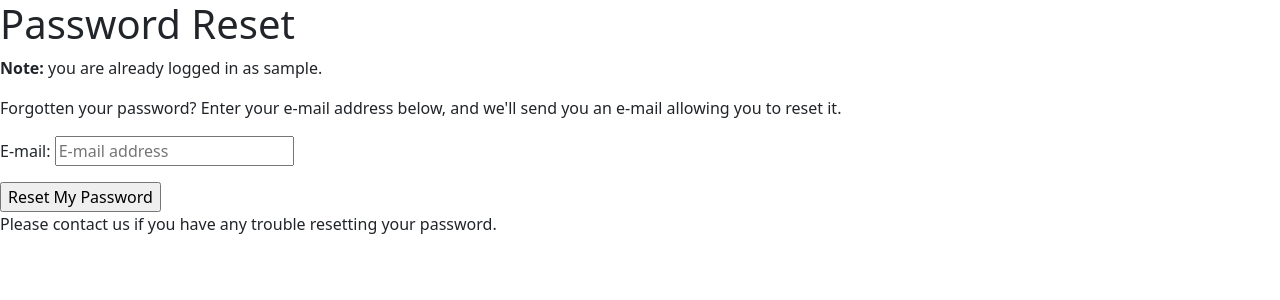
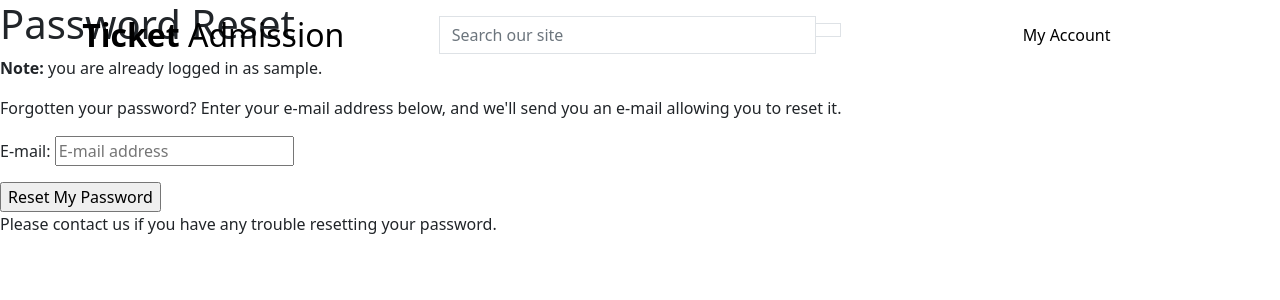
Before and after one commit to Code-Institute-Submissions/winterheartlee-ticket_admission_SepResub, a Django app: page /accounts/password/reset/ in a window 1280 px wide. Shown: the top 300 px of the page. Run offline with Django 3.2, Linux system fonts and the light colour scheme; the visitor is signed in with stand-in values (Sample User, id 1); some libraries are stand-ins or nearby versions.

Commit message:
added static & media folders with base.css and homepage image

```diff
--- a/templates/base.html
+++ b/templates/base.html
@@ -40,7 +40,73 @@
 </head>
 
 <body>
-    <header class="container-fluid fixed-top"></header>
+    <!-- Nav Bar design to be extended to every page -->
+    <header class="container-fluid fixed-top">
+        <div class="row">
+            <div id="topnav" class="row bg-white pt-lg-2 d-none d-lg-flex"></div>
+                <div class="col-12 col-lg-4 my-auto py-1 py-lg-0 text-center text-lg-left">
+                    <a href="{% url 'home' %}" class="nav-link main-logo-link">
+                        <h2 class="logo-font text-black my-0"><strong>Ticket</strong> Admission</h2>
+                    </a>
+                </div>
+                <!-- Search bar; will use this for users to be able to search for events -->
+                <div class="col-12 col-lg-4 my-auto py-1 py-lg-0">
+                    <form method="GET" action="">
+                        <div class="input-group w-100">
+                            <input class="form-control border border-black rounded-0" type="text" name="q" placeholder="Search our site">
+                            <div class="input-group-append">
+                                <button class="form-control btn btn-black border border-black rounded-0" type="submit">
+                                    <span class="icon">
+                                        <i class="fas fa-search"></i>
+                                    </span>
+                                </button>
+                            </div>
+                        </div>
+                    </form>
+                </div>
+                <div class="col-12 col-lg-4 my-auto py-1 py-lg-0">
+                    <ul class="list-inline list-unstyled text-center text-lg-right my-0">
+                        <li class="list-inline-item dropdown">
+                            <a class="text-black nav-link" href="#" id="user-options" data-toggle="dropdown" aria-haspopup="true" aria-expanded="false">
+                                <div class="text-center">
+                                    <div><i class="fas fa-user fa-lg"></i></div>
+                                    <p class="my-0">My Account</p>
+                                </div>
+                            </a>
+                            <div class="dropdown-menu border-0" aria-labelledby="user-options">
+                                {% if request.user.is_authenticated %}
+                                    {% if request.user.is_superuser %}
+                                        <a href="" class="dropdown-item">Product Management</a>
+                                    {% endif %}
+                                    <a href="" class="dropdown-item">My Profile</a>
+                                    <a href="{% url 'account_logout' %}" class="dropdown-item">Logout</a>
+                                {% else %}
+                                    <a href="{% url 'account_signup' %}" class="dropdown-item">Register</a>
+                                    <a href="{% url 'account_login' %}" class="dropdown-item">Login</a>
+                                {% endif %}
+                            </div>
+                        </li>
+                        <!-- For Shopping Bag Total
+                        <li class="list-inline-item">
+                            <a class="{% if grand_total %}text-info font-weight-bold{% else %}text-black{% endif %} nav-link" href="">
+                                <div class="text-center">
+                                    <div><i class="fas fa-shopping-bag fa-lg"></i></div>
+                                    <p class="my-0">
+                                        {% if grand_total %}
+                                            ${{ grand_total|floatformat:2 }}
+                                        {% else %}
+                                            $0.00
+                                        {% endif %}
+                                    </p>
+                                </div>
+                            </a>
+                        </li>
+                        -->
+                    </ul>
+                </div>
+            </div>
+        </div>
+    </header>
 
     <!-- Send messages to message container -->
     {% if messages %}
```
Also changed, not shown: home/templates/home/index.html (+22 -1 lines), static/css/base.css (added, +81 -0 lines), 1 other file.
